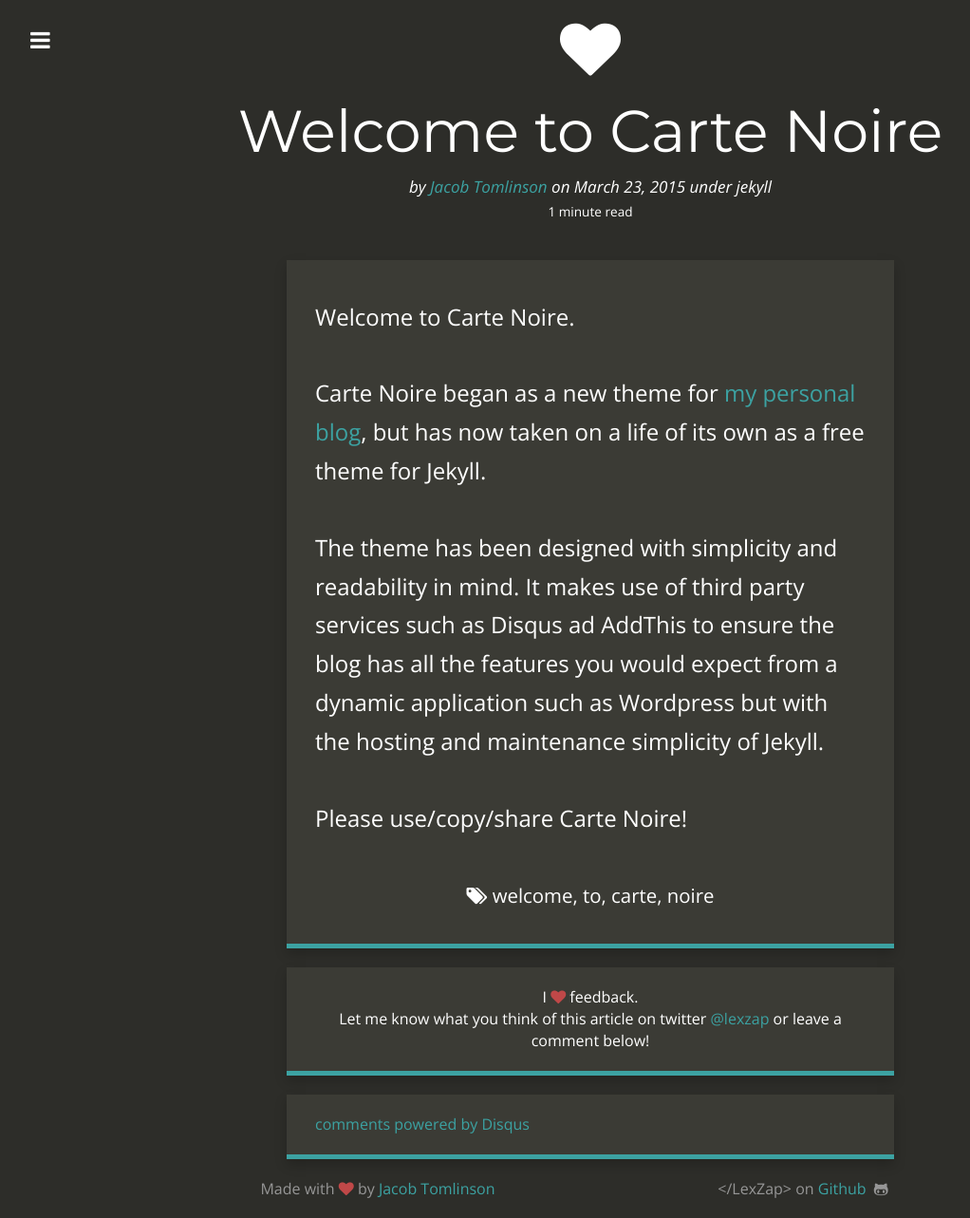
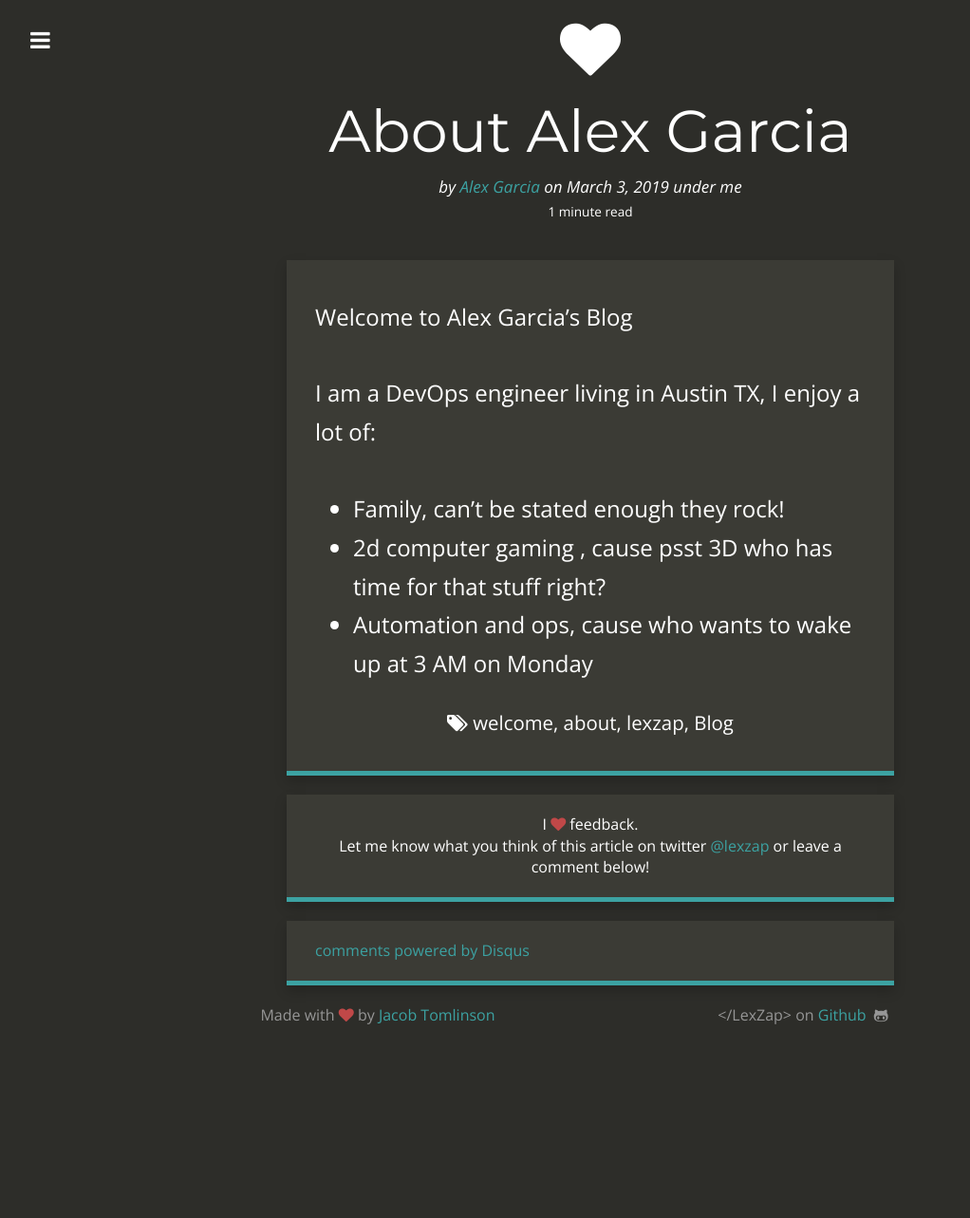
Before and after one commit to lexzap/lexzap.github.io, a Jekyll site: the page built from _posts/2015-03-23-welcome-to-carte-noir.md, in a window 1280 px wide. Shown: the whole page at 95% size, without its empty margins (18-1040 px from the left). Built offline with Jekyll 4.4.1, drawn with Linux system fonts in a browser that asks for light colours; nearby versions of some CDN libraries; comment, search, counter and statistics services are not loaded; after the commit the page ends 1101 px from its top, so only the background shows below that.

Commit message:
about alex change

```diff
--- a/_posts/2015-03-23-welcome-to-carte-noir.md
+++ b/_posts/2015-03-23-welcome-to-carte-noir.md
@@ -1,28 +1,29 @@
 ---
 layout:     post
-title:      Welcome to Carte Noire
-date:       2015-03-23 15:31:19
-author:     Jacob Tomlinson
-summary:    Carte Noire is a dark blog theme for Jekyll focusing on a clear reading experience.
-categories: jekyll
+title:      About Alex Garcia
+date:       2019-03-03 14:14:00
+author:     Alex Garcia
+summary:    What you need to know about the infamous lexzap
+categories: me
 thumbnail:  heart
 tags:
  - welcome
- - to
- - carte
- - noire
+ - about
+ - lexzap
+ -  Blog
+
 ---
 
-Welcome to Carte Noire.
+Welcome to Alex Garcia’s Blog
 
-Carte Noire began as a new theme for [my personal blog][1], but has now taken
-on a life of its own as a free theme for Jekyll.
+I am a DevOps engineer living in Austin TX, I enjoy a lot of:
+- Family, can’t be stated enough they rock!
+- 2d computer gaming , cause psst 3D who has time for that stuff right?
+- Automation and ops, cause who wants to wake up at 3 AM on  Monday
 
-The theme has been designed with simplicity and readability in mind. It makes
-use of third party services such as Disqus ad AddThis to ensure the blog has
-all the features you would expect from a dynamic application such as Wordpress
-but with the hosting and maintenance simplicity of Jekyll.
 
-Please use/copy/share Carte Noire!
+
+
+
 
 [1]: http://www.jacobtomlinson.co.uk/
```
